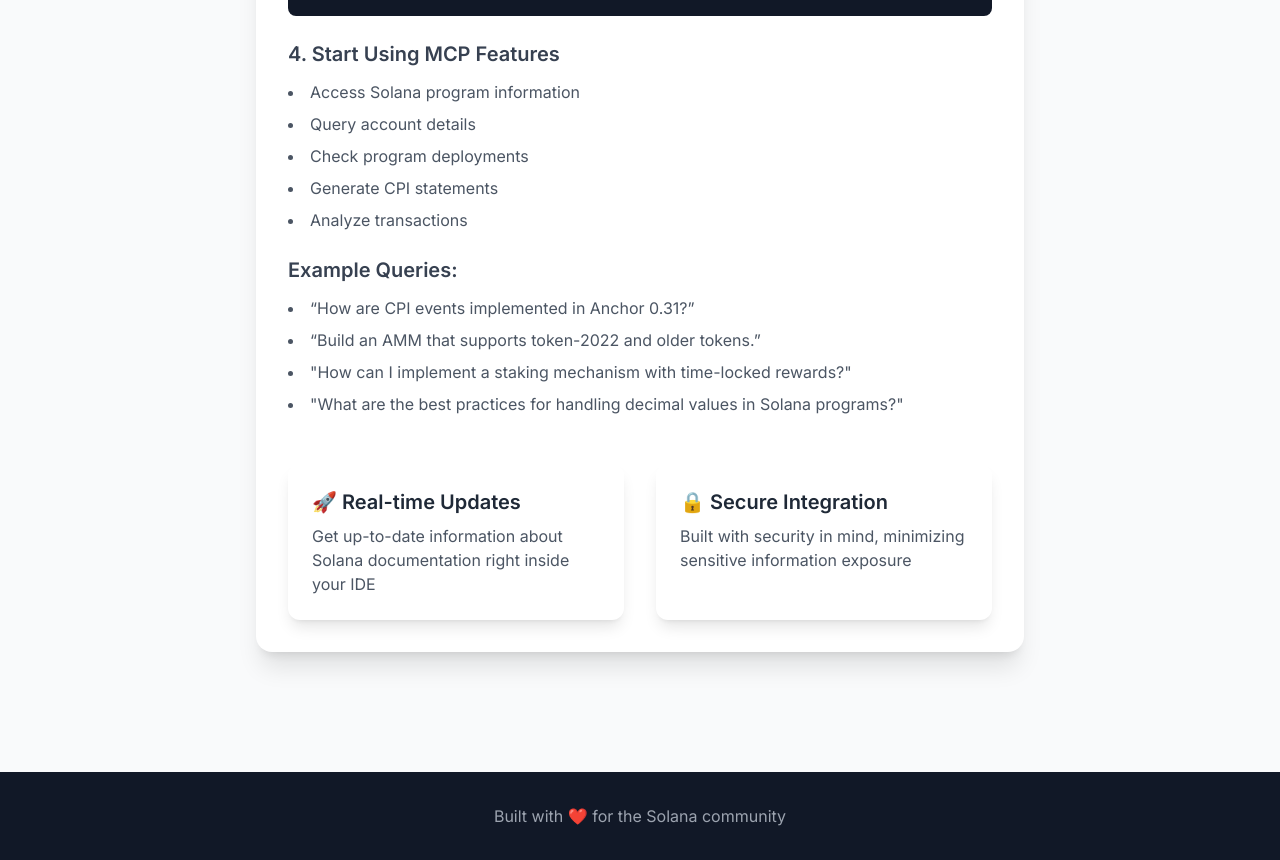
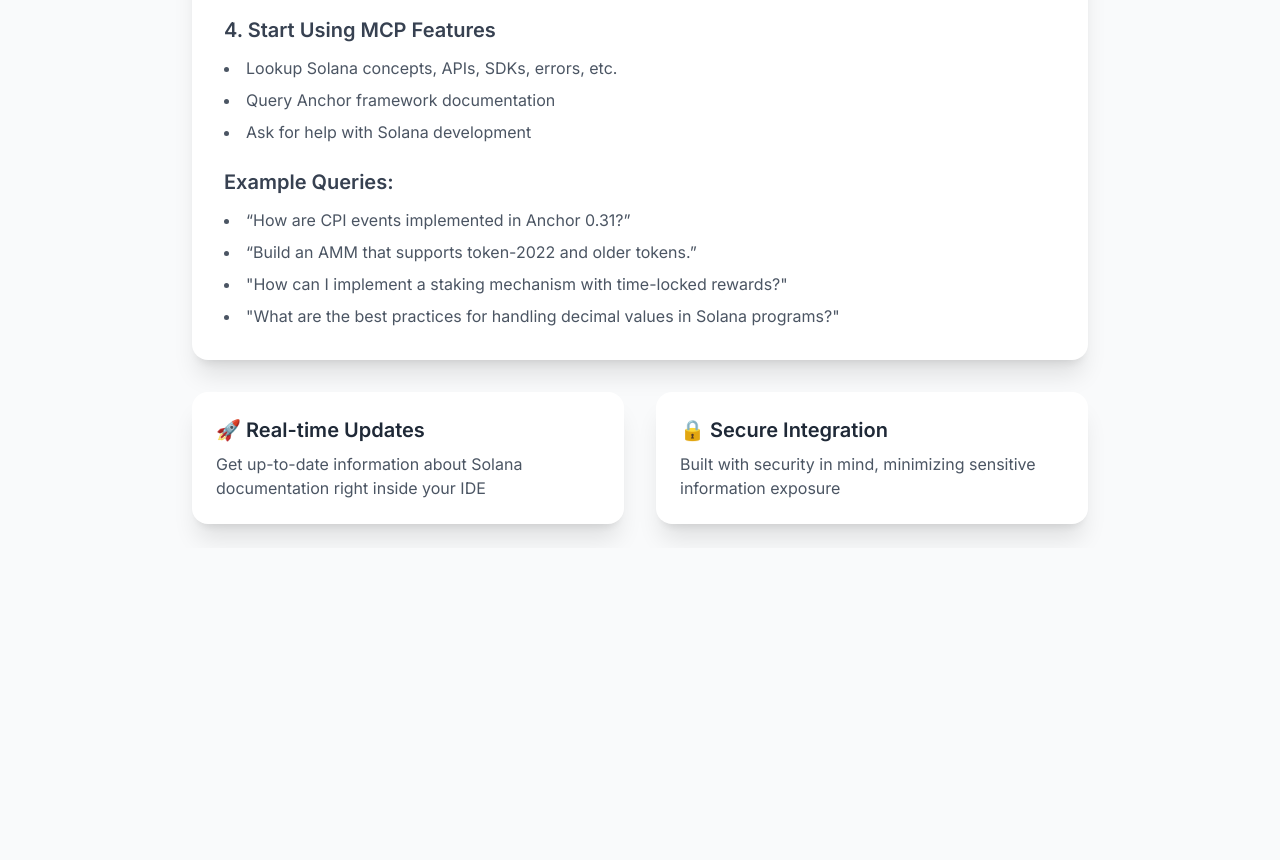
Before and after one commit to solana-foundation/solana-mcp-official, a website: page public/index.html in a window 1280 px wide. Shown: the part 1411-2271 px from the top of the page. After the commit the page ends 1959 px from the top, so only its background shows below. Drawn offline with nearby package versions, Linux system fonts and the light colour scheme.

Commit message:
remove annoying / wrong info

```diff
--- a/public/index.html
+++ b/public/index.html
@@ -132,7 +132,7 @@
         </div>
 
         <!-- Setup Guide -->
-        <div class="max-w-3xl mx-auto">
+        <div class="max-w-4xl mx-auto">
           <div class="bg-white dark:bg-gray-800 rounded-2xl shadow-xl p-8 mb-8">
             <h2 class="text-3xl font-bold mb-6 text-gray-800 dark:text-white">
               Quick Setup Guide
@@ -169,7 +169,8 @@
       "url": "https://mcp.solana.com/sse"
     }
   }
-}</code></pre>
+}</code>
+</pre>
               </div>
 
               <div>
@@ -246,14 +247,11 @@
                 <ul
                   class="list-disc list-inside text-gray-600 dark:text-gray-300 space-y-2"
                 >
-                  <li>Access Solana program information</li>
-                  <li>Query account details</li>
-                  <li>Check program deployments</li>
-                  <li>Generate CPI statements</li>
-                  <li>Analyze transactions</li>
+                  <li>Lookup Solana concepts, APIs, SDKs, errors, etc.</li>
+                  <li>Query Anchor framework documentation</li>
+                  <li>Ask for help with Solana development</li>
                 </ul>
                 <br/>
-
                 <h3
                   class="text-xl font-semibold mb-3 text-gray-700 dark:text-gray-200"
                 >
@@ -272,8 +270,9 @@
           </div>
 
           <!-- Features Section -->
-          <div class="grid md:grid-cols-2 gap-8 mt-12">
-            <div class="bg-white dark:bg-gray-800 rounded-xl shadow-lg p-6">
+        </div>
+          <div class="grid md:grid-cols-2 gap-8 mt-4">
+            <div class="bg-white dark:bg-gray-800 rounded-2xl shadow-xl p-6 ">
               <h3
                 class="text-xl font-semibold mb-2 text-gray-800 dark:text-white"
               >
@@ -284,7 +283,7 @@
                 inside your IDE
               </p>
             </div>
-            <div class="bg-white dark:bg-gray-800 rounded-xl shadow-lg p-6">
+            <div class="bg-white dark:bg-gray-800 rounded-2xl shadow-xl p-6">
               <h3
                 class="text-xl font-semibold mb-2 text-gray-800 dark:text-white"
               >
@@ -296,17 +295,16 @@
               </p>
             </div>
           </div>
-        </div>
       </main>
 
       <!-- Footer -->
-      <footer class="bg-gray-900 text-gray-400 mt-16">
+      <!-- <footer class="bg-gray-900 text-gray-400 mt-16">
         <div class="container mx-auto px-6 py-8">
           <div class="text-center">
             <p>Built with ❤️ for the Solana community</p>
           </div>
         </div>
-      </footer>
+      </footer> -->
     </div>
 
     <script>
```
